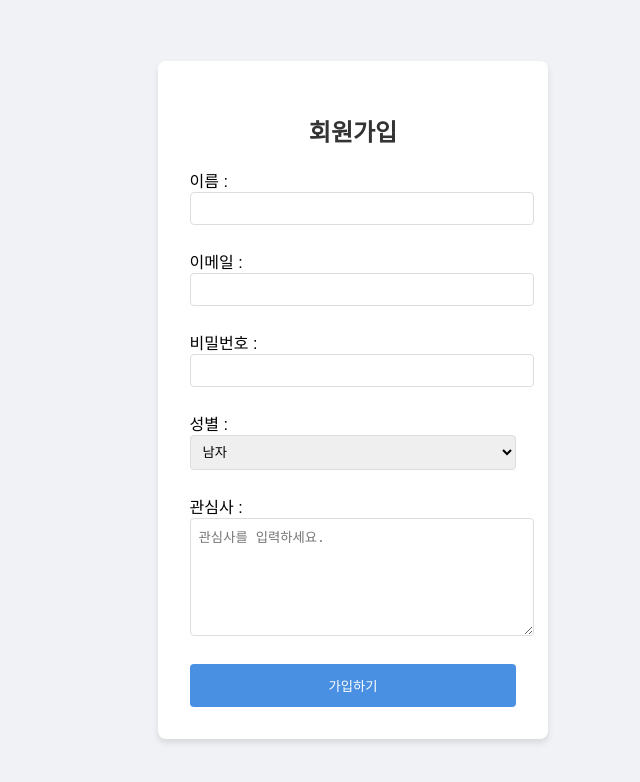
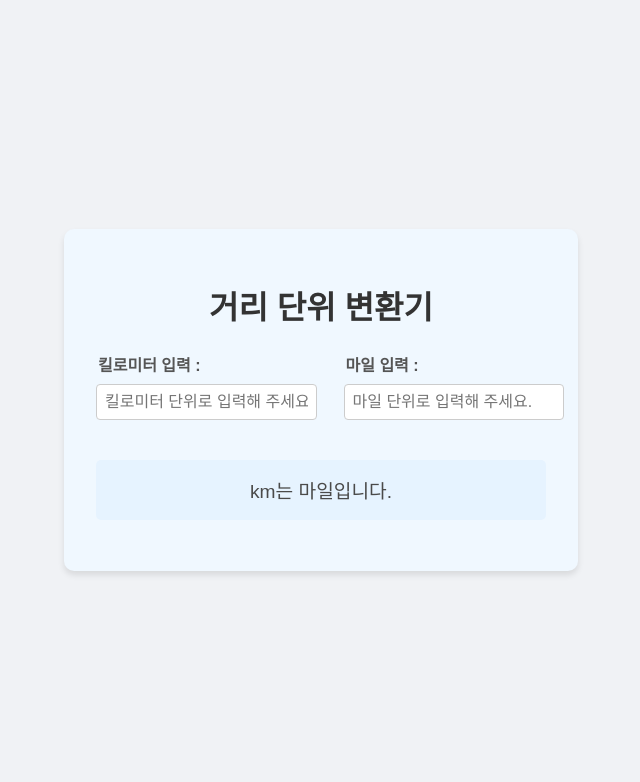
Before and after one commit to hwanbit/React, a React (Create React App) app: page / in a window 1280 px wide. Shown: the top 782 px of the page, without its empty margins (319-959 px from the left). Built offline with nearby package versions, Linux system fonts and the light colour scheme.

Commit message:
React 12장, 부모 컴포넌트 상태 변수를 하위 컴포넌트에서 공유하는 방법

```diff
--- /dev/null
+++ b/src/ch12/BoilingVerdict.jsx
@@ -0,0 +1,10 @@
+import React from "react";
+
+function BoilingVerdict(props) {
+    if (props.celsius >= 100) {
+        return <p>물이 끓습니다.</p>
+    }
+     return <p>물이 끓지 않습니다.</p>
+}
+
+export default BoilingVerdict;
--- /dev/null
+++ b/src/ch12/Calculator.jsx
@@ -0,0 +1,20 @@
+import React, {useState} from "react";
+import BoilingVerdict from "./BoilingVerdict";
+
+function Calculator(props) {
+    const [temperature, setTemperature] = useState();
+
+    const handleChange = (event) => {
+        setTemperature(event.target.value);
+    }
+
+    return (
+        <fieldset>
+            <legend>섭씨 온도를 입력하세요 : </legend>
+            <input type="text" value={temperature} onChange={handleChange}/>
+            <BoilingVerdict celsius={parseFloat(temperature)}/>
+        </fieldset>
+    );
+}
+
+export default Calculator;
--- /dev/null
+++ b/src/ch12/Calculator2.jsx
@@ -0,0 +1,14 @@
+import React from "react";
+import TemperatureInput from "./TemperatureInput";
+
+function Calculator2(props) {
+
+    return (
+        <div>
+            <TemperatureInput scale="c"/>
+            <TemperatureInput scale="f"/>
+        </div>
+    );
+}
+
+export default Calculator2;
--- /dev/null
+++ b/src/ch12/Calculator3.jsx
@@ -0,0 +1,52 @@
+import React, {useState} from "react";
+import TemperatureInput2 from "./TemperatureInput2";
+import BoilingVerdict from "./BoilingVerdict";
+
+// 화씨를 섭씨로 변경해서 반환
+function toCelsius(fahrenheit) {
+    return (fahrenheit - 32) * 5 / 9;
+}
+
+// 섭씨를 화씨로 변경해서 반환
+function toFahrenheit(celsius) {
+    return (celsius * 9 / 5) + 32;
+}
+
+function tryConvert(temperature, convert) {
+    const input = parseFloat(temperature);
+    if (Number.isNaN(input)) {
+        return '';
+    }
+    const output = convert(input);
+    const rounded = Math.round(output * 1000) / 1000;
+    return rounded.toString();
+}
+
+function Calculator3(props) {
+
+    const [temperature, setTemperature] = useState('');
+    const [scale, setScale] = useState('c');
+
+    const handleCelsiusChange = (temperature) => {
+        setTemperature(temperature);
+        setScale("c");
+    }
+
+    const handleFahrenheitChange = (temperature) => {
+        setTemperature(temperature);
+        setScale("f");
+    }
+
+    const celsius = scale === 'f' ? tryConvert(temperature, toCelsius) : temperature;
+    const fahrenheit = scale === 'c' ? tryConvert(temperature, toFahrenheit) : temperature;
+
+    return (
+        <div>
+            <TemperatureInput2 scale="c" temperature={celsius} onTemperatureChange={handleCelsiusChange}/>
+            <TemperatureInput2 scale="f" temperature={fahrenheit} onTemperatureChange={handleFahrenheitChange}/>
+            <BoilingVerdict celsius={parseFloat(celsius)}/>
+        </div>
+    );
+}
+
+export default Calculator3;
--- /dev/null
+++ b/src/ch12/DistanceConverter.jsx
@@ -0,0 +1,56 @@
+import React, {useState} from "react";
+import styles from "./DistanceConverter.module.css";
+import DistanceInput from "./DistanceInput";
+
+function toKilometers(miles) {
+    return miles * 1.60934;
+}
+
+function toMiles(kilometers) {
+    return kilometers / 1.60934;
+}
+
+function tryConvert(distance, convert) {
+    const input = parseFloat(distance);
+
+    if(Number.isNaN(input)) {
+        return "";
+    }
+
+    const output = convert(input);
+    const rounded = Math.round(output * 1000) / 1000;
+    return rounded.toString();
+}
+
+function DistanceConverter(props) {
+    const [distance, setDistance] = useState('');
+    const [unit, setUnit] = useState('km');
+
+    const handleMilesChange = (distance) => {
+        setDistance(distance);
+        setUnit("mile");
+    }
+
+    const handleKilometersChange = (distance) => {
+        setDistance(distance);
+        setUnit("km");
+    }
+
+    const kilometers = unit === "mile" ? tryConvert(distance, toKilometers) : distance;
+    const miles = unit === "km" ? tryConvert(distance, toMiles) : distance;
+
+    return (
+        <div className={styles.container}>
+            <h1 className={styles.title}>거리 단위 변환기</h1>
+            <div className={styles.inputContainer}>
+                <DistanceInput unit="km" distance={kilometers} onDistanceChange={handleKilometersChange}/>
+                <DistanceInput unit="mile" distance={miles} onDistanceChange={handleMilesChange}/>
+            </div>
+            <p className={styles.result}>
+                {kilometers}km는 {miles}마일입니다.
+            </p>
+        </div>
+    );
+}
+
+export default DistanceConverter;
--- /dev/null
+++ b/src/ch12/DistanceConverter.module.css
@@ -0,0 +1,48 @@
+.container {
+    max-width: 600px;
+    margin: 2rem auto;
+    padding: 2rem;
+    background-color: #f0f8ff;
+    border-radius: 10px;
+    box-shadow: 0 4px 6px rgba(0, 0, 0, 0.1);
+}
+
+.title {
+    text-align: center;
+    color: #333;
+    font-size: 2rem;
+    margin-bottom: 1.5rem;
+}
+
+.inputContainer {
+    display: flex;
+    justify-content: space-between;
+    margin-bottom: 1.5rem;
+}
+
+.inputField {
+    width: 45%;
+}
+
+.inputField input {
+    width: 100%;
+    padding: 0.5rem;
+    font-size: 1rem;
+    border: 1px solid #ccc;
+    border-radius: 4px;
+}
+
+.inputField legend {
+    font-weight: bold;
+    color: #555;
+    margin-bottom: 0.5rem;
+}
+
+.result {
+    text-align: center;
+    font-size: 1.2rem;
+    color: #4a4a4a;
+    background-color: #e6f3ff;
+    padding: 1rem;
+    border-radius: 5px;
+}
--- /dev/null
+++ b/src/ch12/DistanceInput.jsx
@@ -0,0 +1,22 @@
+import React, {useState} from "react";
+import styles from "./DistanceConverter.module.css";
+
+const unitNames = {
+    km : '킬로미터',
+    mile : '마일'
+}
+
+function DistanceInput(props) {
+    const handleChange = (event) => {
+        props.onDistanceChange(event.target.value);
+    }
+
+    return(
+        <div className={styles.inputField}>
+            <legend>{unitNames[props.unit]} 입력 : </legend>
+            <input type="text" value={props.distance} onChange={handleChange} placeholder={`${unitNames[props.unit]} 단위로 입력해 주세요.`}/>
+        </div>
+    );
+}
+
+export default DistanceInput;
--- /dev/null
+++ b/src/ch12/TemperatureInput.jsx
@@ -0,0 +1,22 @@
+import React, {useState} from "react";
+
+const scaleName = {
+    c:'섭씨',
+    f:'화씨'
+}
+
+function TemperatureInput(props) {
+    const [temperature, setTemperature] = useState('');
+
+    const handleChange = (event) => {
+        setTemperature(event.target.value);
+    }
+    return (
+        <fieldset>
+            <legend>온도를 입력해 주세요(단위 : {scaleName[props.scale]}) : </legend>
+            <input type="text" value={temperature} onChange={handleChange}/>
+        </fieldset>
+    )
+}
+
+export default TemperatureInput;
--- /dev/null
+++ b/src/ch12/TemperatureInput2.jsx
@@ -0,0 +1,21 @@
+import React, {useState} from "react";
+
+const scaleName = {
+    c:'섭씨',
+    f:'화씨'
+}
+
+function TemperatureInput2(props) {
+
+    const handleChange = (event) => {
+        props.onTemperatureChange(event.target.value);
+    }
+    return (
+        <fieldset>
+            <legend>온도를 입력해 주세요(단위 : {scaleName[props.scale]}) : </legend>
+            <input type="text" value={props.temperature} onChange={handleChange}/>
+        </fieldset>
+    )
+}
+
+export default TemperatureInput2;
--- a/src/index.js
+++ b/src/index.js
@@ -34,13 +34,17 @@
 import RequestForm from "./ch11/RequestForm";
 import NameRequestForm from "./ch11/NameRequestForm";
 import SignUp from "./ch11/SignUp";
+import Calculator from "./ch12/Calculator";
+import Calculator2 from "./ch12/Calculator2";
+import Calculator3 from "./ch12/Calculator3";
+import DistanceConverter from "./ch12/DistanceConverter";
 
 const root = ReactDOM.createRoot(document.getElementById('root'));
 setInterval(
     ()=>{
         root.render(
             <React.StrictMode>
-                <SignUp/>
+                <DistanceConverter/>
             </React.StrictMode>
         );
     }
```
